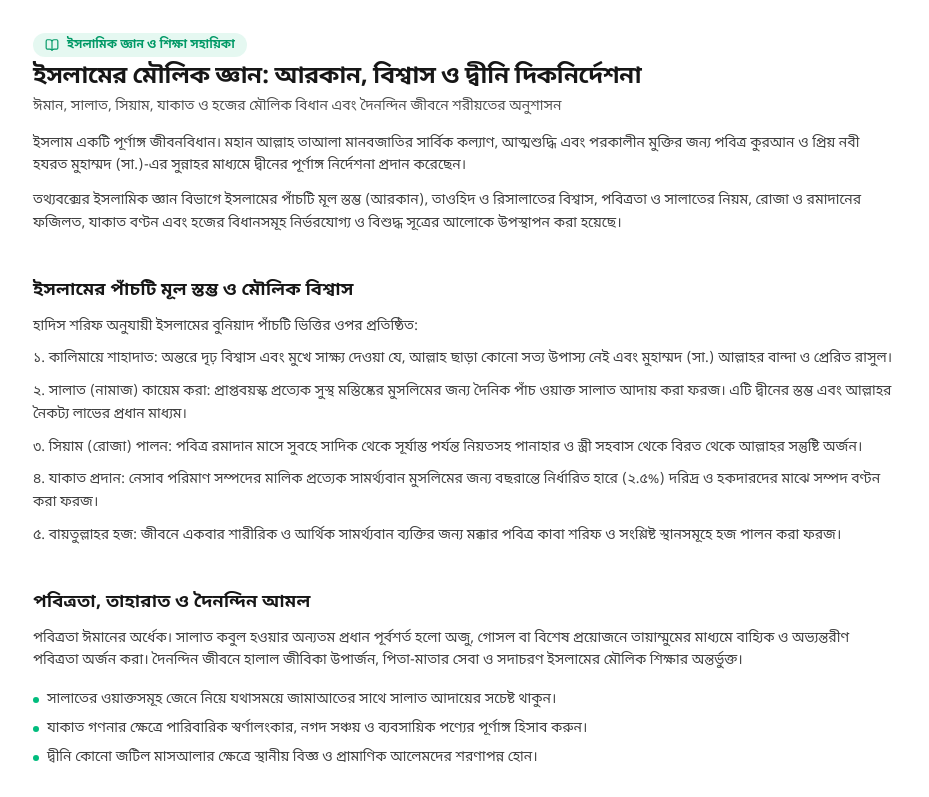
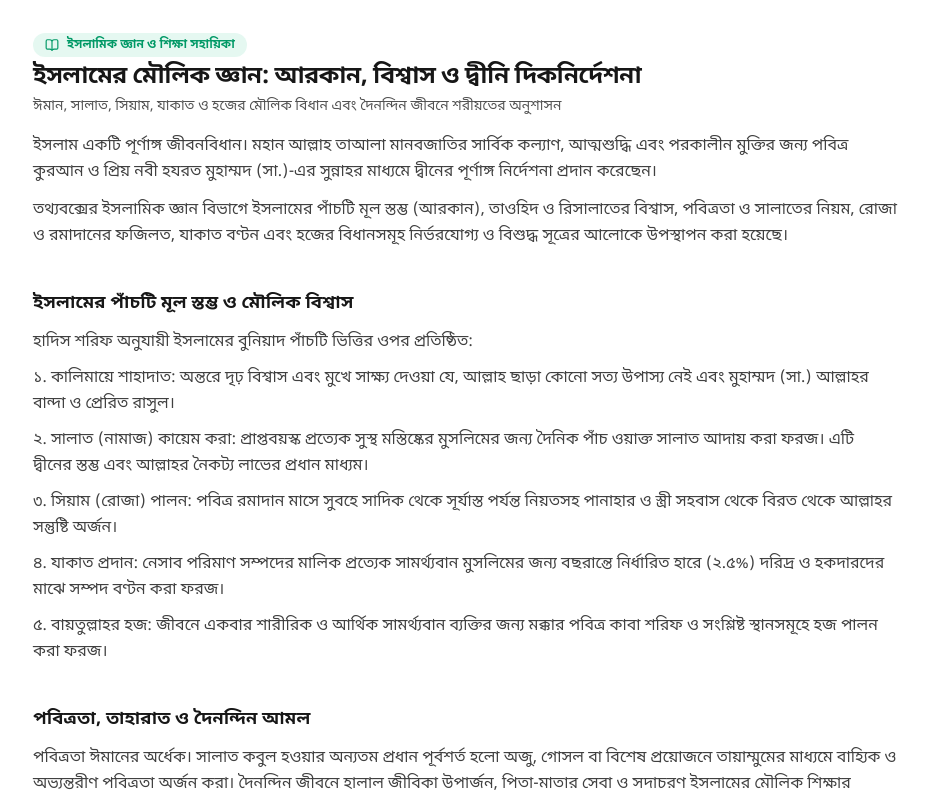
Before and after one commit to mariamsara77/totthobox-fontend, a Next.js app: page /islam/basic in a window 1280 px wide. Shown: the part 1400-2197 px from the top of the page, without its empty margins (303-1232 px from the left). Built offline with nearby package versions, Linux system fonts and the light colour scheme; no server answers.

Commit message:
a11y: improve editorial body text readability

```diff
--- a/components/EditorialSection.tsx
+++ b/components/EditorialSection.tsx
@@ -81,7 +81,7 @@ export default function EditorialSection({ article, className = "" }: EditorialS
           )}
         </div>
 
-        <div className="space-y-3 text-sm leading-relaxed text-zinc-700 dark:text-zinc-300">
+        <div className="space-y-3 text-base leading-relaxed text-zinc-700 dark:text-zinc-300">
           {introduction.map((paragraph, idx) => (
             <p key={idx}>{paragraph}</p>
           ))}
@@ -94,13 +94,13 @@ export default function EditorialSection({ article, className = "" }: EditorialS
           <h3 className="text-base sm:text-lg font-bold text-zinc-900 dark:text-zinc-100">
             {sec.heading}
           </h3>
-          <div className="space-y-2.5 text-sm leading-relaxed text-zinc-700 dark:text-zinc-300">
+          <div className="space-y-2.5 text-base leading-relaxed text-zinc-700 dark:text-zinc-300">
             {sec.paragraphs.map((p, pIdx) => (
               <p key={pIdx}>{p}</p>
             ))}
           </div>
           {sec.bullets && sec.bullets.length > 0 && (
-            <ul className="space-y-1.5 pt-1 text-xs sm:text-sm text-zinc-700 dark:text-zinc-300">
+            <ul className="space-y-1.5 pt-1 text-sm sm:text-base text-zinc-700 dark:text-zinc-300">
               {sec.bullets.map((bullet, bIdx) => (
                 <li key={bIdx} className="flex items-start gap-2">
                   <span className="w-1.5 h-1.5 rounded-full bg-emerald-500 mt-2 shrink-0" />
```
